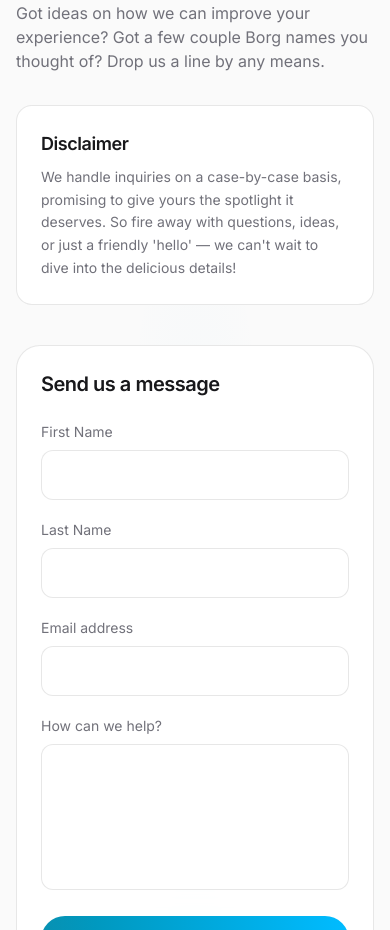
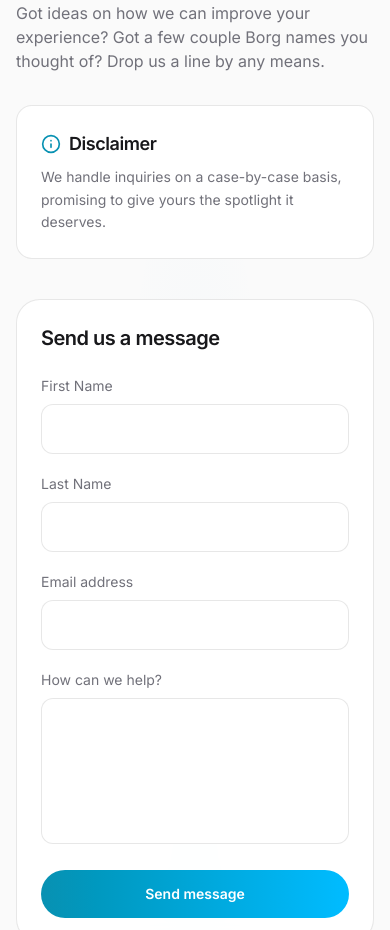
Before and after one commit to bubb4rd/borgwithus, a React (Vite) app: page / in a window 390 px wide. Shown: the part 4640-5570 px from the top of the page. Built offline with nearby package versions, Linux system fonts and the light colour scheme; no server answers; the database is empty.

Commit message:
Show Admin in mobile nav and trim contact disclaimer copy.
Expose the admin link in the dashboard menu for admin users and simplify the disclaimer with an info icon.

```diff
--- a/src/components/Contact.tsx
+++ b/src/components/Contact.tsx
@@ -49,14 +49,28 @@ export default function Contact() {
               Borg names you thought of? Drop us a line by any means.
             </p>
             <div className="glass rounded-2xl p-6">
-              <h3 className="mb-2 text-lg font-semibold text-foreground">
+              <h3 className="mb-2 flex items-center gap-2 text-lg font-semibold text-foreground">
+                <svg
+                  width="20"
+                  height="20"
+                  viewBox="0 0 24 24"
+                  fill="none"
+                  stroke="currentColor"
+                  strokeWidth="2"
+                  strokeLinecap="round"
+                  strokeLinejoin="round"
+                  className="shrink-0 text-cyan"
+                  aria-hidden
+                >
+                  <circle cx="12" cy="12" r="10" />
+                  <path d="M12 16v-4" />
+                  <path d="M12 8h.01" />
+                </svg>
                 Disclaimer
               </h3>
               <p className="text-sm leading-relaxed text-subtle">
                 We handle inquiries on a case-by-case basis, promising to give
-                yours the spotlight it deserves. So fire away with questions,
-                ideas, or just a friendly &apos;hello&apos; — we can&apos;t wait
-                to dive into the delicious details!
+                yours the spotlight it deserves.
               </p>
             </div>
           </div>
--- a/src/components/DashboardNavbar.tsx
+++ b/src/components/DashboardNavbar.tsx
@@ -5,9 +5,10 @@ import gsap from "gsap";
 import ThemeToggle from "./ThemeToggle";
 import UserMenu from "./UserMenu";
 import { HamburgerButton, MobileNavDrawer } from "./MobileNav";
+import { useAuth } from "../context/AuthContext";
 import { useMobileMenu } from "../hooks/useMobileMenu";
 
-const navLinks = [
+const baseNavLinks = [
   { to: "/dashboard/generator", label: "Generator" },
   { to: "/dashboard/leaderboard", label: "Leaderboard" },
   { to: "/dashboard/history", label: "History" },
@@ -25,7 +26,12 @@ function navClass({ isActive }: { isActive: boolean }) {
 
 export default function DashboardNavbar() {
   const navRef = useRef<HTMLElement>(null);
+  const { user } = useAuth();
   const { open, toggleMenu, closeMenu } = useMobileMenu();
+
+  const navLinks = user?.isAdmin
+    ? [...baseNavLinks, { to: "/dashboard/admin", label: "Admin" }]
+    : baseNavLinks;
 
   useGSAP(
     () => {
```
